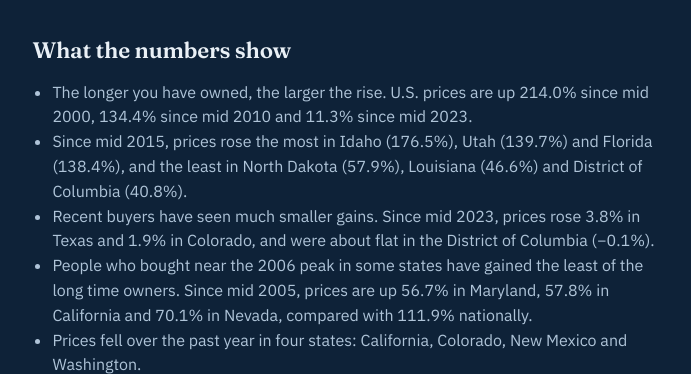
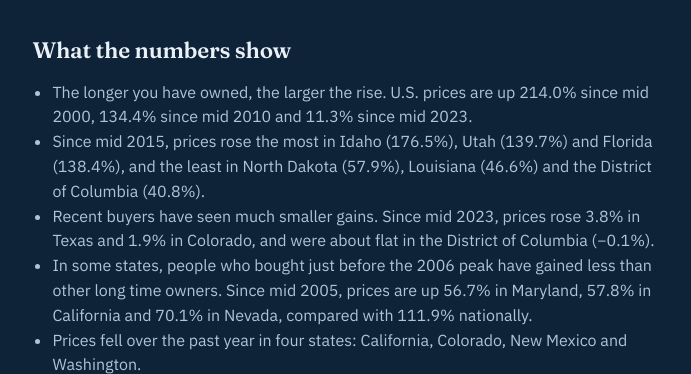
Before and after one commit to jesse537/homeeqty-site, a plain HTML site: page data/home-price-growth-since-you-bought/index.html in a window 1280 px wide. Shown: the part 5423-5797 px from the top of the page, without its empty margins (294-985 px from the left). Drawn offline with Linux system fonts and the light colour scheme.

Commit message:
Price growth page: say the District of Columbia, smoother 2005 buyers line
Co-Authored-By: Claude Opus 5.5 <noreply@anthropic.com>

```diff
--- a/data/home-price-growth-since-you-bought/index.html
+++ b/data/home-price-growth-since-you-bought/index.html
@@ -329,9 +329,9 @@
       <h2 id="what-it-means">What the numbers show</h2>
       <ul>
         <li>The longer you have owned, the larger the rise. U.S. prices are up 214.0% since mid 2000, 134.4% since mid 2010 and 11.3% since mid 2023.</li>
-        <li>Since mid 2015, prices rose the most in Idaho (176.5%), Utah (139.7%) and Florida (138.4%), and the least in North Dakota (57.9%), Louisiana (46.6%) and District of Columbia (40.8%).</li>
+        <li>Since mid 2015, prices rose the most in Idaho (176.5%), Utah (139.7%) and Florida (138.4%), and the least in North Dakota (57.9%), Louisiana (46.6%) and the District of Columbia (40.8%).</li>
         <li>Recent buyers have seen much smaller gains. Since mid 2023, prices rose 3.8% in Texas and 1.9% in Colorado, and were about flat in the District of Columbia (−0.1%).</li>
-        <li>People who bought near the 2006 peak in some states have gained the least of the long time owners. Since mid 2005, prices are up 56.7% in Maryland, 57.8% in California and 70.1% in Nevada, compared with 111.9% nationally.</li>
+        <li>In some states, people who bought just before the 2006 peak have gained less than other long time owners. Since mid 2005, prices are up 56.7% in Maryland, 57.8% in California and 70.1% in Nevada, compared with 111.9% nationally.</li>
         <li>Prices fell over the past year in four states: California, Colorado, New Mexico and Washington.</li>
         <li>As an illustration only, a home bought for $300,000 in mid 2015 that rose in line with the national index would be worth about $617,000 today. Your home&#x27;s value, and your equity, depend on your own home and what you owe on it.</li>
       </ul>
```
